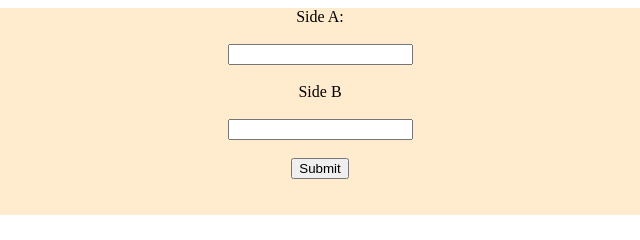
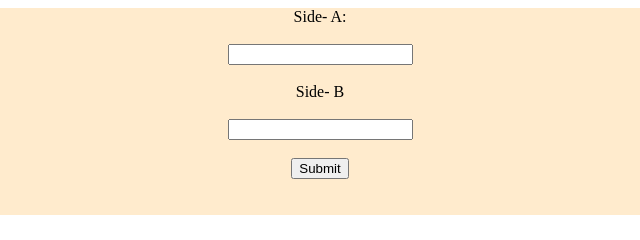
Before and after one commit to jeylanab/JavaScriptMain, a plain HTML site: page practice-1/index.html in a window 1280 px wide. Shown: the full height of the page, 320-960 px from the left. Drawn offline with Linux system fonts and the light colour scheme.

Commit message:
added second pactical file

```diff
--- a/practice-1/index.html
+++ b/practice-1/index.html
@@ -13,10 +13,10 @@
 <div class="div-1">
 
 
-    <label id="side-A" for="side">Side A:</label><br>
+    <label id="side-A" for="side">Side- A:</label><br>
     <input id="inputA" type="text"><br>
 
-    <label id="side-B" for="side">Side B</label><br>
+    <label id="side-B" for="side">Side- B</label><br>
     <input id="inputB" type="text"><br>
 
     <input id="submitButton" type="submit"> <br>
```
